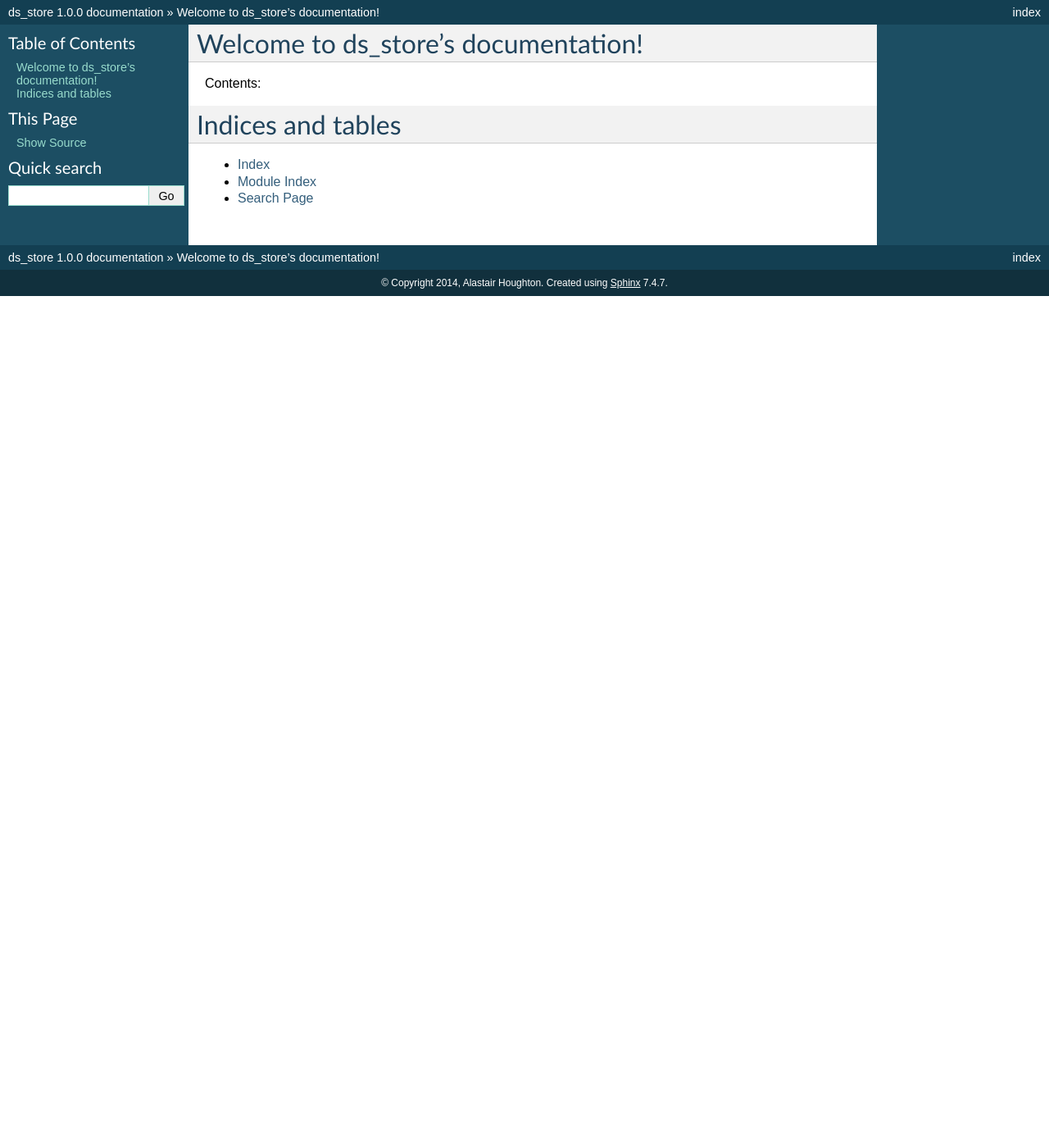
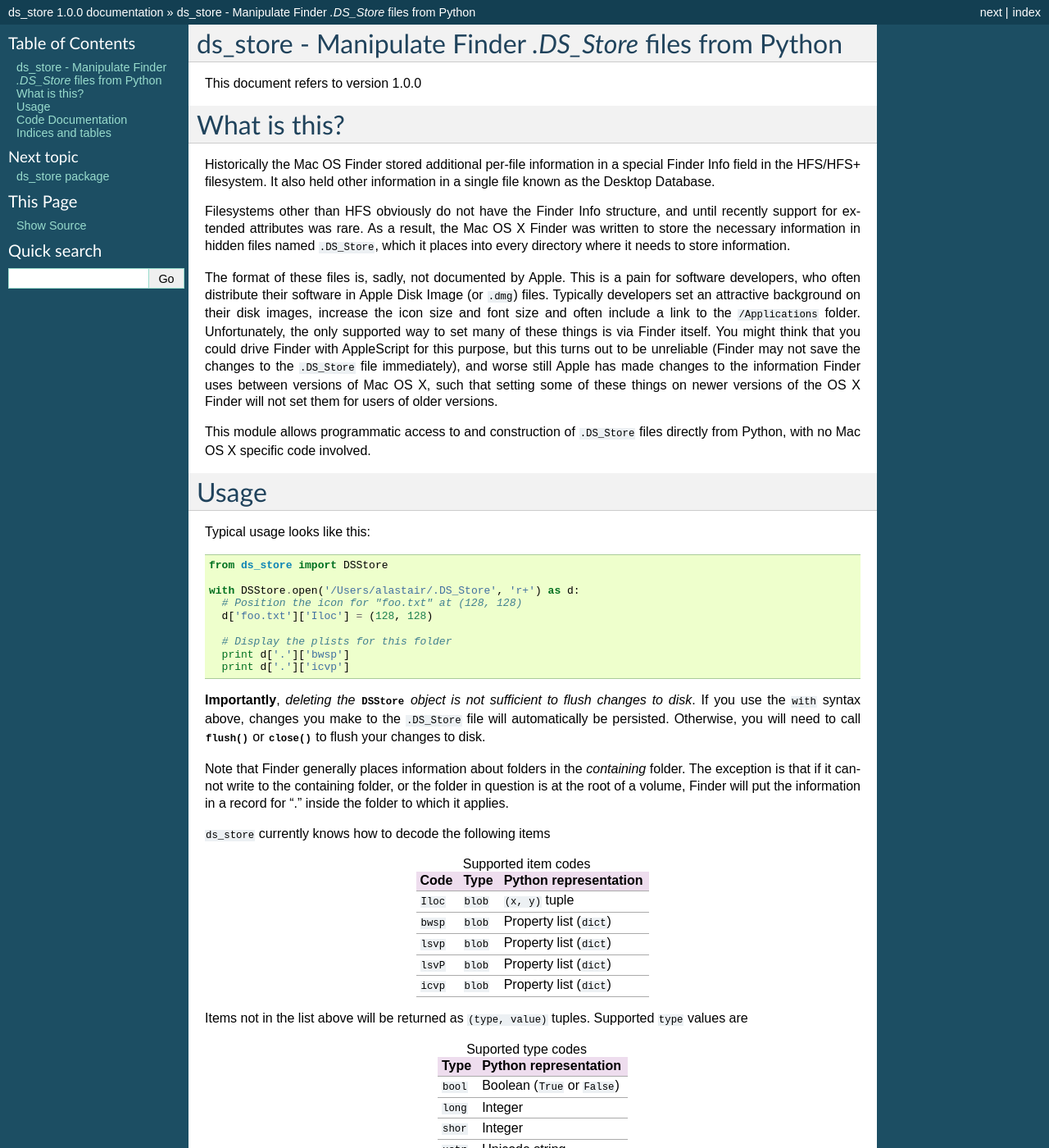
Before and after one commit to dmgbuild/ds_store, a Sphinx documentation site: the page built from doc/index.rst, in a window 1280 px wide and 1400 px high. Shown: the whole window at 82% size. Built offline with Sphinx 7.4.7, drawn with Linux system fonts in a browser that asks for light colours; some of the changed text lies outside the part shown.

Commit message:
Working on documentation.

```diff
--- a/doc/conf.py
+++ b/doc/conf.py
@@ -28,7 +28,10 @@
 # Add any Sphinx extension module names here, as strings. They can be
 # extensions coming with Sphinx (named 'sphinx.ext.*') or your custom
 # ones.
-extensions = ['sphinx.ext.autodoc']
+extensions = ['sphinx.ext.autodoc', 'sphinx.ext.intersphinx']
+
+# Set our InterSphinx mapping
+intersphinx_mapping = { 'python': ('http://docs.python.org/3', None) }
 
 # Add any paths that contain templates here, relative to this directory.
 templates_path = ['_templates']
--- a/doc/index.rst
+++ b/doc/index.rst
@@ -3,14 +3,111 @@
    You can adapt this file completely to your liking, but it should at least
    contain the root `toctree` directive.
 
-Welcome to ds_store's documentation!
-====================================
+ds_store - Manipulate Finder `.DS_Store` files from Python
+==========================================================
 
-Contents:
+This document refers to version |release|
+
+What is this?
+=============
+
+Historically the Mac OS Finder stored additional per-file information in a
+special Finder Info field in the HFS/HFS+ filesystem.  It also held other
+information in a single file known as the Desktop Database.
+
+Filesystems other than HFS obviously do not have the Finder Info structure,
+and until recently support for extended attributes was rare.  As a result, the
+Mac OS X Finder was written to store the necessary information in hidden files
+named ``.DS_Store``, which it places into every directory where it needs to
+store information.
+
+The format of these files is, sadly, not documented by Apple.  This is a pain
+for software developers, who often distribute their software in Apple Disk
+Image (or ``.dmg``) files.  Typically developers set an attractive background
+on their disk images, increase the icon size and font size and often include a
+link to the ``/Applications`` folder.  Unfortunately, the only supported way
+to set many of these things is via Finder itself.  You might think that you
+could drive Finder with AppleScript for this purpose, but this turns out to be
+unreliable (Finder may not save the changes to the ``.DS_Store`` file
+immediately), and worse still Apple has made changes to the information Finder
+uses between versions of Mac OS X, such that setting some of these things on
+newer versions of the OS X Finder will not set them for users of older
+versions.
+
+This module allows programmatic access to and construction of ``.DS_Store``
+files directly from Python, with no Mac OS X specific code involved.
+
+Usage
+=====
+
+Typical usage looks like this::
+
+  from ds_store import DSStore
+
+  with DSStore.open('/Users/alastair/.DS_Store', 'r+') as d:
+    # Position the icon for "foo.txt" at (128, 128)
+    d['foo.txt']['Iloc'] = (128, 128)
+
+    # Display the plists for this folder
+    print d['.']['bwsp']
+    print d['.']['icvp']
+
+**Importantly**, *deleting the* :class:`~ds_store.DSStore` *object is not
+sufficient to flush changes to disk*.  If you use the ``with`` syntax above,
+changes you make to the ``.DS_Store`` file will automatically be persisted.
+Otherwise, you will need to call :meth:`~ds_store.DSStore.flush`
+or :meth:`~ds_store.DSStore.close` to flush your changes to disk.
+
+Note that Finder generally places information about folders in the
+*containing* folder.  The exception is that if it cannot write to the
+containing folder, or the folder in question is at the root of a volume,
+Finder will put the information in a record for "." inside the folder to which
+it applies.
+
+``ds_store`` currently knows how to decode the following items
+
+.. table:: Supported item codes
+
+   ========  ========  ========================
+   Code      Type      Python representation
+   ========  ========  ========================
+   ``Iloc``  ``blob``  ``(x, y)`` tuple
+   ``bwsp``  ``blob``  Property list (``dict``)
+   ``lsvp``  ``blob``  Property list (``dict``)
+   ``lsvP``  ``blob``  Property list (``dict``)
+   ``icvp``  ``blob``  Property list (``dict``)
+   ========  ========  ========================
+
+Items not in the list above will be returned as ``(type, value)`` tuples.
+Supported ``type`` values are
+
+.. table:: Suported type codes
+
+   ========  ===============================
+   Type      Python representation
+   ========  ===============================
+   ``bool``  Boolean (``True`` or ``False``)
+   ``long``  Integer
+   ``shor``  Integer
+   ``ustr``  Unicode string
+   ``type``  4-character byte string
+   ``comp``  Integer
+   ``dutc``  Integer
+   ``blob``  Byte string
+   ========  ===============================
+
+If ``ds_store`` happens across any other type code, it will raise
+:class:`ValueError`.  This is unavoidable because the ``.DS_Store`` file
+format does not include length information, so if we find a type code we do
+not support, we cannot read the file.
+
+Code Documentation
+==================
 
 .. toctree::
    :maxdepth: 2
 
+   ds_store
 
 
 Indices and tables
```
Also changed, not shown: doc/ds_store.rst (added, +7 -0 lines), 2 other files.
